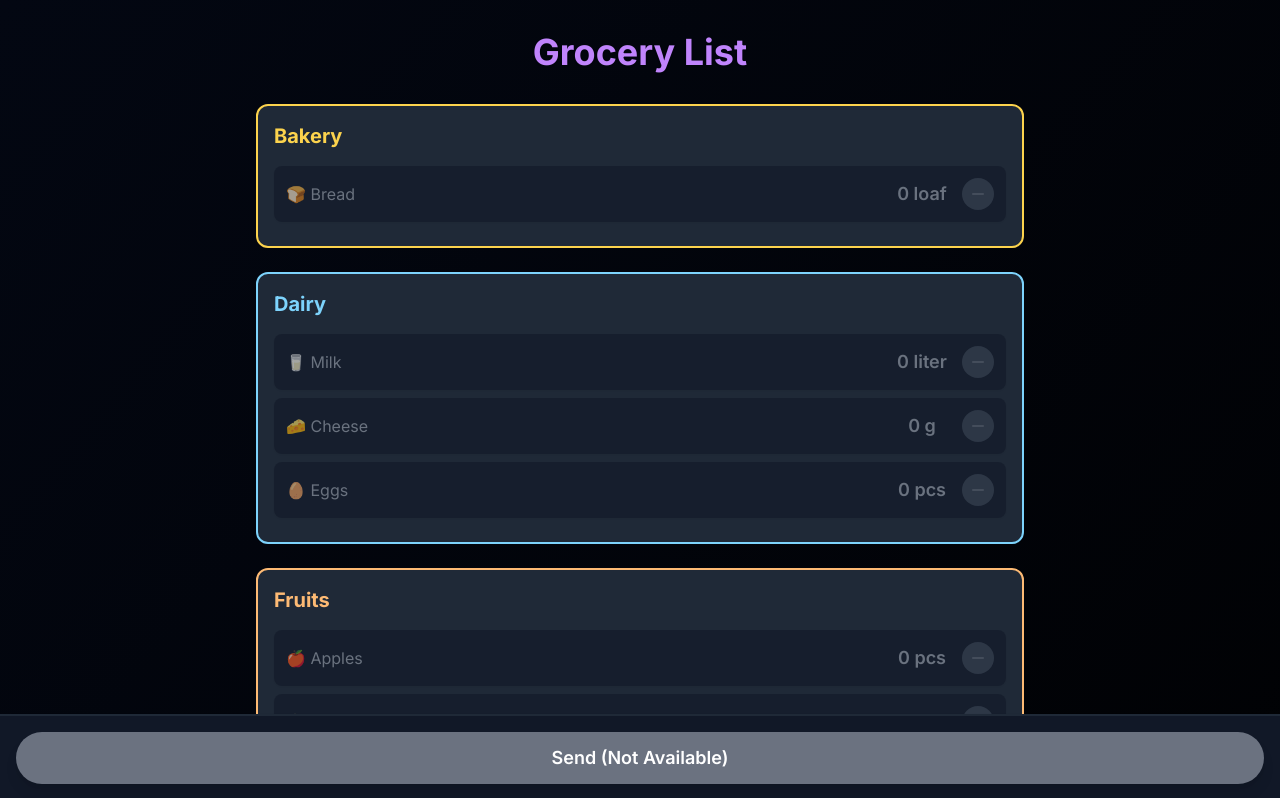
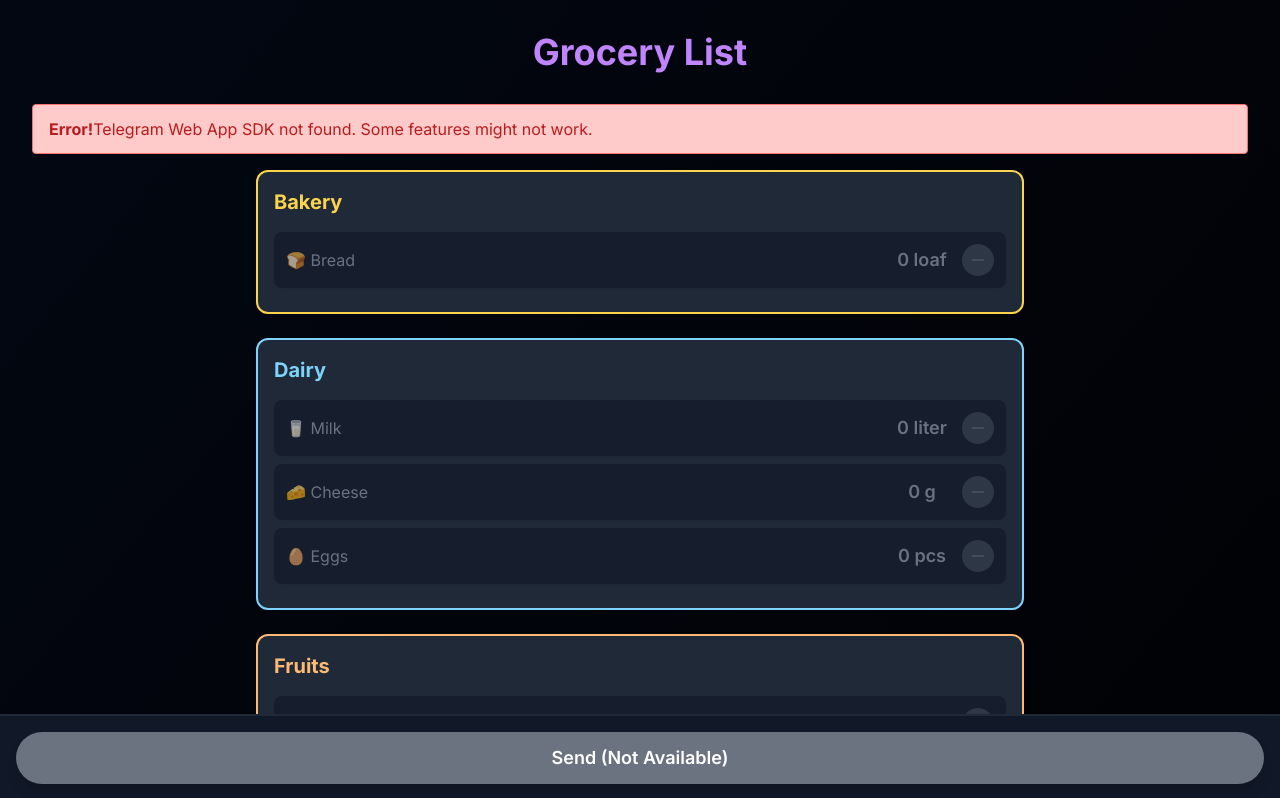
Before and after one commit to 7nolikov/tap-tap, a React (Vite) app: page / in a window 1280 px wide. Shown: the top 798 px of the page. Built offline with nearby package versions, Linux system fonts and the light colour scheme.

Commit message:
FEAT: Added error handling

```diff
--- a/src/App.jsx
+++ b/src/App.jsx
@@ -106,23 +106,22 @@ const App = () => {
   const [isWebAppReady, setIsWebAppReady] = useState(false);
   const webApp = useRef(null);
   const [telegramSDKAvailable, setTelegramSDKAvailable] = useState(false);
+  const [errorMessage, setErrorMessage] = useState(null);
 
   useEffect(() => {
-    const checkSDK = () => {
     if (window.Telegram && window.Telegram.WebApp) {
       setTelegramSDKAvailable(true);
       webApp.current = window.Telegram.WebApp;
       webApp.current.ready();
       webApp.current.expand();
       setIsWebAppReady(true);
-        console.log("WebApp initialized (delayed): ", webApp.current);
+      console.log("WebApp initialized: ", webApp.current);
+      setErrorMessage(null); // Clear any previous errors
     } else {
-        console.warn("Telegram Web App SDK not found (checking again in 500ms).");
-        setTimeout(checkSDK, 500); // Check again after a short delay
+      console.warn("Telegram Web App SDK not found (after explicit include).");
+      setErrorMessage("Telegram Web App SDK not found. Some features might not work.");
+      setIsWebAppReady(true); // Allow development fallback
     }
-    };
-
-    checkSDK();
   }, []);
 
   const updateQuantity = useCallback((id, delta, unit) => {
@@ -150,10 +149,17 @@ const App = () => {
     console.log("Send button clicked. isWebAppReady:", isWebAppReady, "webApp.current:", webApp.current);
     if (isWebAppReady && webApp.current) {
       console.log("Attempting to send data to bot...", webApp.current);
+      try {
         webApp.current.sendData(formattedList);
         webApp.current.close();
+        setErrorMessage(null);
+      } catch (error) {
+        console.error("Error sending data:", error);
+        setErrorMessage(`Failed to send data: ${error.message}`);
+      }
     } else {
       console.warn("WebApp not ready, using fallback (copy to clipboard).");
+      setErrorMessage("WebApp not ready. Please try again or use the fallback.");
       try {
         navigator.clipboard.writeText(formattedList);
         alert(
@@ -161,6 +167,7 @@ const App = () => {
         );
       } catch (err) {
         console.error("Failed to copy text: ", err);
+        setErrorMessage(`Could not copy text to clipboard: ${err.message}`);
         alert(
           "Could not automatically copy text. Please copy manually:\n\n" + formattedList
         );
@@ -182,6 +189,14 @@ const App = () => {
         `}
       </style>
       <h1 className="text-4xl font-extrabold text-center mb-8 text-purple-400 drop-shadow-sm">Grocery List</h1>
+
+      {errorMessage && (
+        <div className="bg-red-200 border border-red-400 text-red-700 px-4 py-3 rounded relative mb-4" role="alert">
+          <strong className="font-bold">Error!</strong>
+          <span className="block sm:inline">{errorMessage}</span>
+        </div>
+      )}
+
       <div className="max-w-3xl mx-auto">
         {Object.keys(groupedGroceries)
           .sort()
@@ -207,8 +222,10 @@ const App = () => {
                 alert(
                   "Grocery list copied to clipboard (for demonstration purposes). In Telegram, this would be sent to the bot."
                 );
+                setErrorMessage(null);
               } catch (err) {
                 console.error("Failed to copy text: ", err);
+                setErrorMessage(`Could not copy text to clipboard: ${err.message}`);
                 alert(
                   "Could not automatically copy text. Please copy manually:\n\n" + formattedList
                 );
```
Lines whose indentation alone changed are shown as unchanged.
